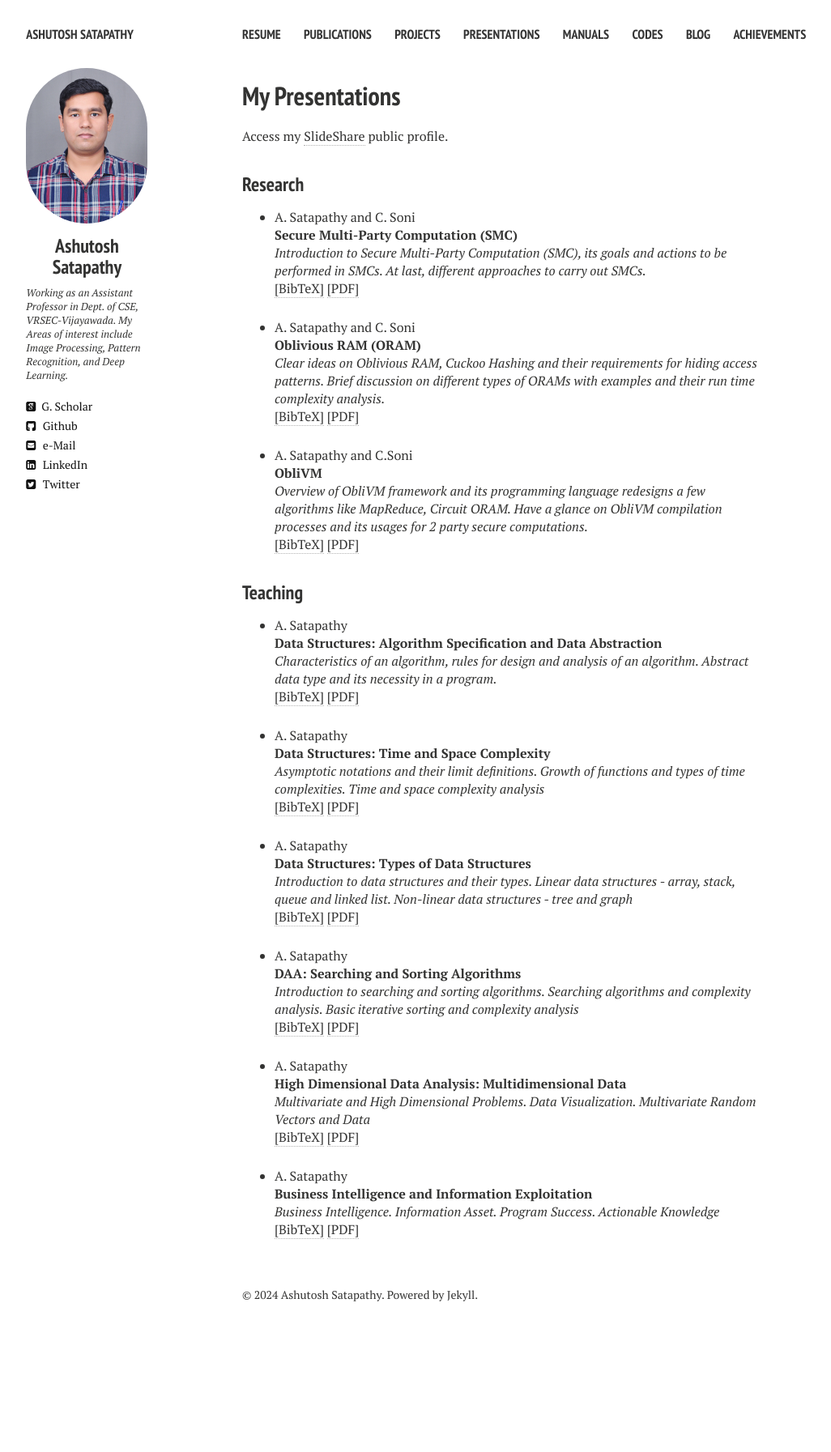
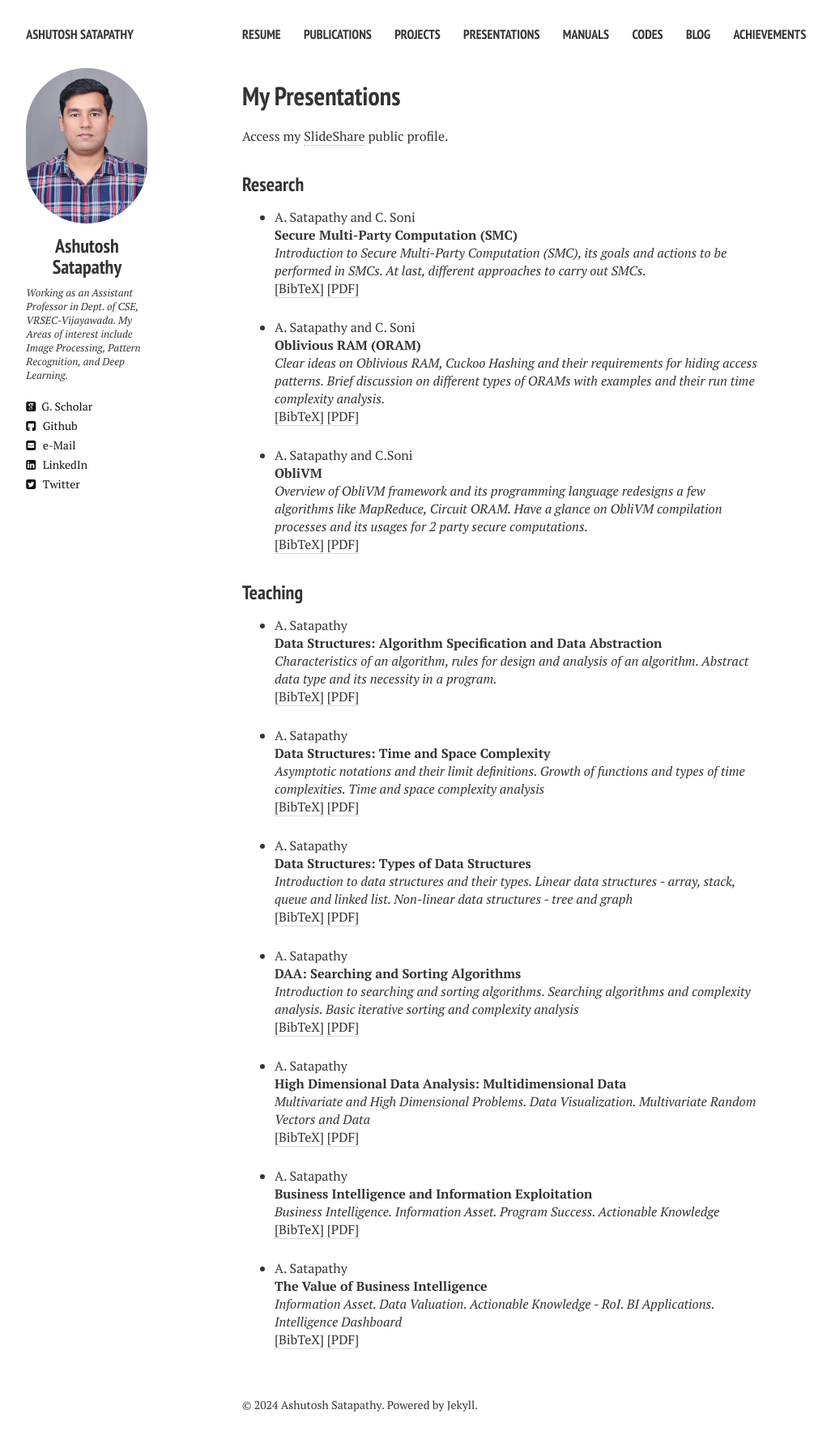
Before and after one commit to ashutoshsatapathy1990/ashutoshsatapathy1990.github.io, a Jekyll site: the page built from presentations.md, in a window 1280 px wide. Shown: the whole page at 81% size, without its empty margins (21-1047 px from the left). Built offline with Jekyll 4.4.1, drawn with Linux system fonts in a browser that asks for light colours; nearby versions of some CDN libraries; before the commit the page ends 1657 px from its top, so only the background shows below that.

Commit message:
Update presentations.html

```diff
--- a/_layouts/presentations.html
+++ b/_layouts/presentations.html
@@ -264,22 +264,44 @@ year = {2022}
 </div>
 </li>
 
-<!-- Item: ashutosh2024asdc -->
+<!-- Item: ashutosh2024asda -->
 <li ><p>
 A. Satapathy
 <br><b>Business Intelligence and Information Exploitation</b><br>
 <i>Business Intelligence. Information Asset. Program Success. Actionable Knowledge</i>
 <br />
-<a href="javascript:toggleBibtex('ashutosh2024asdc')">[BibTeX]</a>
+<a href="javascript:toggleBibtex('ashutosh2024asda')">[BibTeX]</a>
 <a href="https://www.slideshare.net/slideshow/business-intelligence-and-information-exploitation-pdf/270622849">[PDF]</a>
 </p>
-<div id="bib_ashutosh2024asdc" class="bibtex noshow">
+<div id="bib_ashutosh2024asda" class="bibtex noshow">
 <pre>
-@unpublished{ashutosh2024asdc,
+@unpublished{ashutosh2024asda,
 author = {A. Satapathy},
 title= {Business Intelligence and Information Exploitation},
 note= {Department of CSE, VRSEC-Vijayawada},
 month = {July},
+year = {2024}
+}
+</pre>
+</div>
+</li>
+
+<!-- Item: ashutosh2024asdb -->
+<li ><p>
+A. Satapathy
+<br><b>The Value of Business Intelligence</b><br>
+<i>Information Asset. Data Valuation. Actionable Knowledge - RoI. BI Applications. Intelligence Dashboard</i>
+<br />
+<a href="javascript:toggleBibtex('ashutosh2024asdb')">[BibTeX]</a>
+<a href="https://www.slideshare.net/slideshow/the-value-of-business-intelligence-096b/271049228">[PDF]</a>
+</p>
+<div id="bib_ashutosh2024asdb" class="bibtex noshow">
+<pre>
+@unpublished{ashutosh2024asdb,
+author = {A. Satapathy},
+title= {The Value of Business Intelligence},
+note= {Department of CSE, VRSEC-Vijayawada},
+month = {August},
 year = {2024}
 }
 </pre>
```
